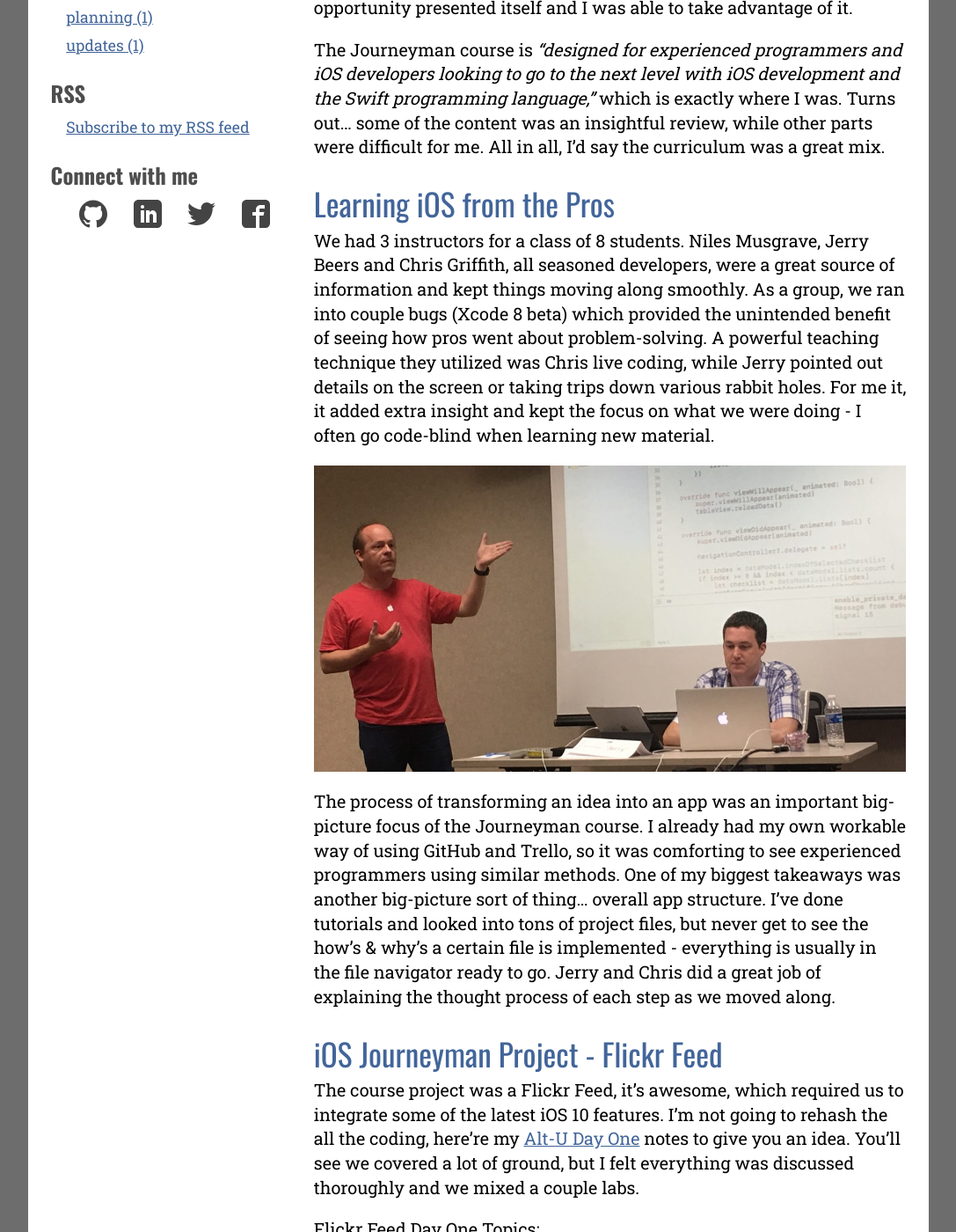
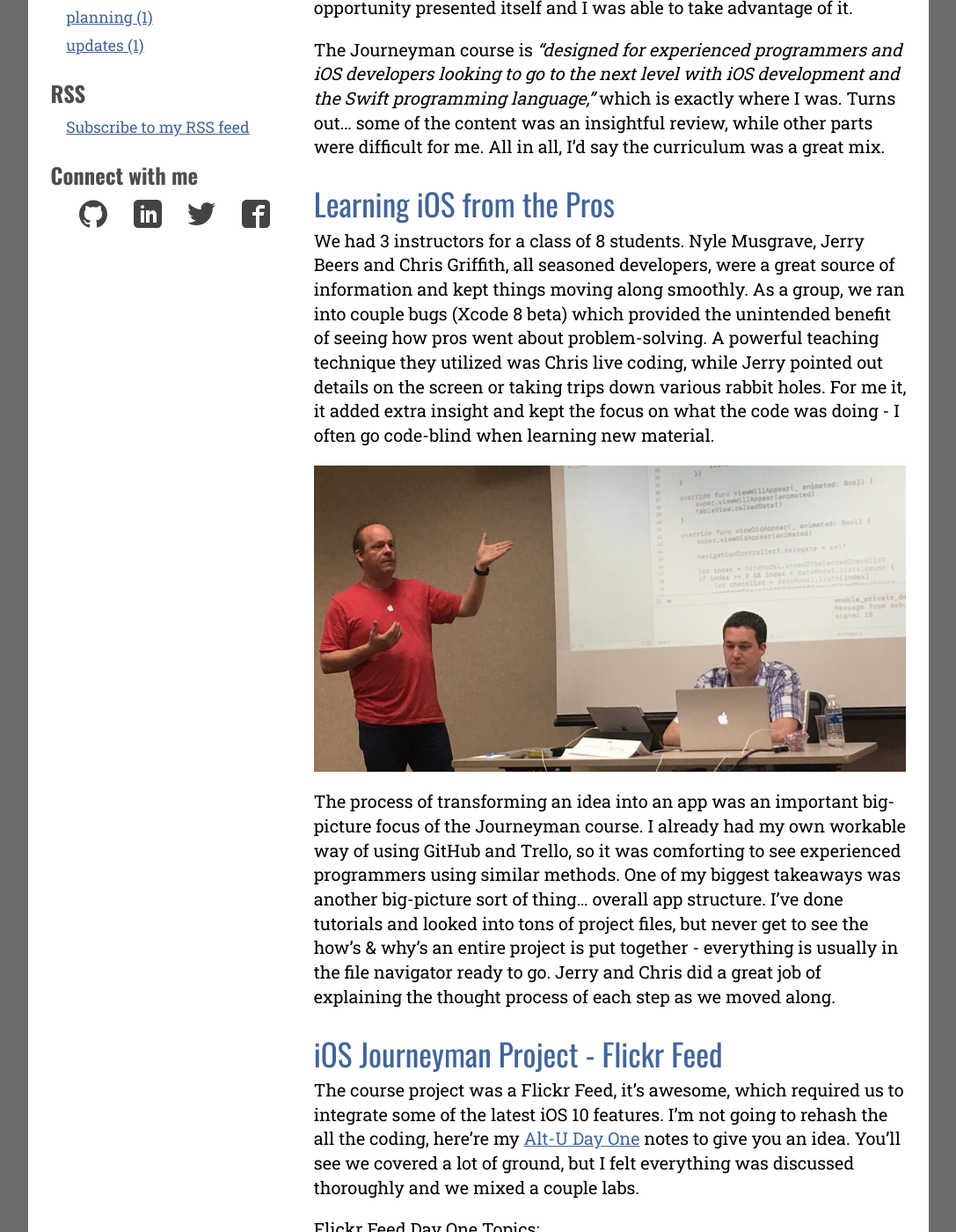
Before and after one commit to endodoug/endodoug.github.io, a Jekyll site: the page built from _posts/2016-10-20-alt-u-ios-journeyman-review.md, in a window 1280 px wide and 1400 px high, scrolled down 1027 px. Shown: the whole window at 88% size, without its empty margins (96-1183 px from the left). Built offline with Jekyll 4.4.1, drawn with Linux system fonts in a browser that asks for light colours; comment, search, counter and statistics services are not loaded; some of the changed text lies outside the part shown.

Commit message:
minor edits

```diff
--- a/_posts/2016-10-20-alt-u-ios-journeyman-review.md
+++ b/_posts/2016-10-20-alt-u-ios-journeyman-review.md
@@ -12,15 +12,15 @@ It’s been almost 2 months since I attended [Alt-U’s iOS Journeyman Course](h
 
 I’m self-taught, primarily studying Apple Documentation and [Ray Wenderlich](https://www.raywenderlich.com "RayWenderlich.com") tutorials.  I’ve been curious about bootcamps but nothing seemed to make sense in my current situation.  Fortunately, this opportunity presented itself and I was able to take advantage of it.
 
-The Journeyman course is *“designed for experienced programmers and iOS developers looking to go to the next level with iOS development and the Swift programming language,”* which is exactly where I was.  Turns out… some of the content was an insightful review, while other parts were difficult for me.  All in all, I’d say the curriculum was a great mix.
+The Journeyman course is *“designed for experienced programmers and iOS developers looking to go to the next level with iOS development and the Swift programming language,”* which is exactly where I was.   Turns out… some of the content was an insightful review, while other parts were difficult for me.  All in all, I’d say the curriculum was a great mix.
 
 ## Learning iOS from the Pros
 
-We had 3 instructors for a class of 8 students.  Niles Musgrave, Jerry Beers and Chris Griffith, all seasoned developers, were a great source of information and kept things moving along smoothly. As a group, we ran into couple bugs (Xcode 8 beta) which provided the unintended benefit of seeing how pros went about problem-solving.  A powerful teaching technique they utilized was Chris live coding, while Jerry pointed out details on the screen or taking trips down various rabbit holes.  For me it, it added extra insight and kept the focus on what we were doing - I often go code-blind when learning new material.
+We had 3 instructors for a class of 8 students.  Nyle Musgrave, Jerry Beers and Chris Griffith, all seasoned developers, were a great source of information and kept things moving along smoothly. As a group, we ran into couple bugs (Xcode 8 beta) which provided the unintended benefit of seeing how pros went about problem-solving.  A powerful teaching technique they utilized was Chris live coding, while Jerry pointed out details on the screen or taking trips down various rabbit holes.  For me it, it added extra insight and kept the focus on what the code was doing - I often go code-blind when learning new material.
 
 ![Alt-U Instructors](/images/Alt-U-Instructors.jpg "Alt-U Instructors")
 
-The process of transforming an idea into an app was an important big-picture focus of the Journeyman course.  I already had my own workable way of using GitHub and Trello, so it was comforting to see experienced programmers using similar methods.  One of my biggest takeaways was another big-picture sort of thing… overall app structure.  I’ve done tutorials and looked into tons of project files, but never get to see the how’s & why’s a certain file is implemented - everything is usually in the file navigator ready to go.  Jerry and Chris did a great job of explaining the thought process of each step as we moved along.
+The process of transforming an idea into an app was an important big-picture focus of the Journeyman course.  I already had my own workable way of using GitHub and Trello, so it was comforting to see experienced programmers using similar methods.  One of my biggest takeaways was another big-picture sort of thing… overall app structure.  I’ve done tutorials and looked into tons of project files, but never get to see the how’s & why’s an entire project is put together - everything is usually in the file navigator ready to go.  Jerry and Chris did a great job of explaining the thought process of each step as we moved along.
 
 ## iOS Journeyman Project - Flickr Feed
 
```
Also changed, not shown: other parts of _posts/2016-10-20-alt-u-ios-journeyman-review.md (+3 -3 lines).
